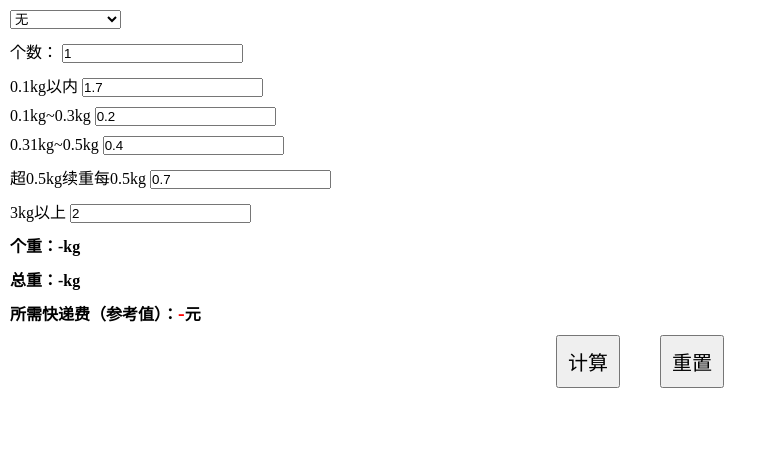
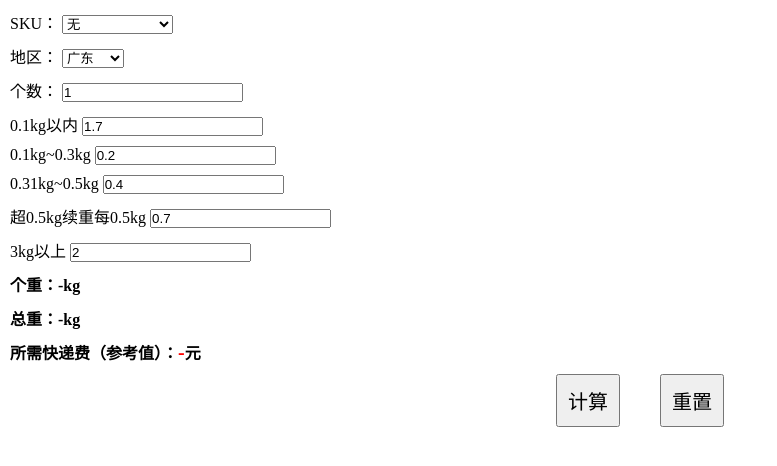
Before and after one commit to xsh627/hello-word, a plain HTML site: page pages/tools/kuaidi.html in a window 1280 px wide. Shown: the whole page, without its empty margins (0-777 px from the left). Drawn offline with nearby package versions, Linux system fonts and the light colour scheme.

Commit message:
[gh-pages]-kuaisi add area

```diff
--- a/pages/tools/kuaidi.html
+++ b/pages/tools/kuaidi.html
@@ -32,9 +32,14 @@
   <div class="wrapper">
     <div class="params-form">
       <div class="form-item">
+        <label for="">SKU：</label>
         <select name="" id="product">
           <option value="-1">无</option>
         </select>
+      </div>
+      <div class="form-item">
+        <label for="">地区：</label>
+        <select name="" id="area"></select>
       </div>
       <div class="form-item">
         <label for="">个数：</label>
@@ -147,8 +152,167 @@
           price: 3
         }
       ]
+      let lastLvlPrice = 0
+      const areaData = [
+        {
+          id: 'guangdong',
+          label: '广东',
+          price: 2
+        },
+        {
+          id: 'fujian',
+          label: '福建',
+          price: 2.5
+        },
+        {
+          id: 'guangxi',
+          label: '广西',
+          price: 2.5
+        },
+        {
+          id: 'jiangxi',
+          label: '江西',
+          price: 2.5
+        },
+        {
+          id: 'hunan',
+          label: '湖南',
+          price: 2.5
+        },
+        {
+          id: 'hubei',
+          label: '湖北',
+          price: 2.5
+        },
+        {
+          id: 'jiangsu',
+          label: '江苏',
+          price: 2.5
+        },
+        {
+          id: 'zhejiang',
+          label: '浙江',
+          price: 2.5
+        },
+        {
+          id: 'shanghai',
+          label: '上海',
+          price: 3
+        },
+        {
+          id: 'anhui',
+          label: '安徽',
+          price: 2.5
+        },
+        {
+          id: 'henan',
+          label: '河南',
+          price: 3.5
+        },
+        {
+          id: 'beijing',
+          label: '北京',
+          price: 4
+        },
+        {
+          id: 'tianjin',
+          label: '天津',
+          price: 3.5
+        },
+        {
+          id: 'hainan',
+          label: '海南',
+          price: 4
+        },
+        {
+          id: 'guizhou',
+          label: '贵州',
+          price: 3.5
+        },
+        {
+          id: 'yunnan',
+          label: '云南',
+          price: 3.5
+        },
+        {
+          id: 'hebei',
+          label: '河北',
+          price: 3.5
+        },
+        {
+          id: 'chongqing',
+          label: '重庆',
+          price: 3.5
+        },
+        {
+          id: 'sichuan',
+          label: '四川',
+          price: 3.5
+        },
+        {
+          id: 'shandong',
+          label: '山东',
+          price: 3.5
+        },
+        {
+          id: 'shanxi',
+          label: '陕西',
+          price: 3.5
+        },
+        {
+          id: 'shanxi',
+          label: '山西',
+          price: 3.5
+        },
+        {
+          id: 'liaoning',
+          label: '辽宁',
+          price: 4
+        },
+        {
+          id: 'jilin',
+          label: '吉林',
+          price: 4
+        },
+        {
+          id: 'heilongjiang',
+          label: '黑龙江',
+          price: 4
+        },
+        {
+          id: 'ningxia',
+          label: '宁夏',
+          price: 6
+        },
+        {
+          id: 'qinghai',
+          label: '青海',
+          price: 6
+        },
+        {
+          id: 'gansu',
+          label: '甘肃',
+          price: 6
+        },
+        {
+          id: 'neimenggu',
+          label: '内蒙古',
+          price: 6
+        },
+        {
+          id: 'xinjiang',
+          label: '新疆',
+          price: 0
+        },
+        {
+          id: 'xizang',
+          label: '西藏',
+          price: 0
+        }
+      ]
       const optionMap = {}
       const $selectOfProduct = $('#product')
+      const $selectOfArea = $('#area')
       const $inputAmount = $('#inputAmount')
       const $inputLvlPrice1 = $('#inputLvlPrice1')
       const $inputLvlPrice2 = $('#inputLvlPrice2')
@@ -179,8 +343,13 @@
             }
           }
         })
+        $selectOfProduct.html(optionsHtml)
         console.log('optionMap===', optionMap)
-        $selectOfProduct.html(optionsHtml)
+        let areaOptionsHtml = ''
+        areaData.forEach(function (areaItem) {
+          areaOptionsHtml += `<option value="${areaItem.price}">${areaItem.label}</option>`
+        })
+        $selectOfArea.html(areaOptionsHtml)
         $inputAmount.val(1)
         $inputLvlPrice1.val(1.7)
         $inputLvlPrice2.val(0.2)
@@ -192,9 +361,11 @@
 
       function initEvent () {
         $selectOfProduct.on('change', weightRelateChangeHandle)
+        $selectOfArea.on('change', areaChangeHandle)
         $inputAmount.on('input', weightRelateChangeHandle)
         $calcBtn.on('click', calculate)
         $resetBtn.on('click', init)
+        $selectOfArea.trigger('change')
       }
 
       function weightRelateChangeHandle () {
@@ -208,6 +379,11 @@
         const totalWeight = (singleWeight * num).toFixed(3)
         $singleWeight.html(singleWeight)
         $totalWeight.html(totalWeight)
+      }
+
+      function areaChangeHandle () {
+        console.log(111, $selectOfArea.val())
+        lastLvlPrice = Number($selectOfArea.val())
       }
 
       function calculate () {
@@ -252,7 +428,7 @@
           if (weight > 3) {
             const overWeight2 = weight - 3
             const overTimes2 = Math.ceil(overWeight2)
-            result += 2 * overTimes2
+            result += lastLvlPrice * overTimes2
           }
         }
         console.log('result===', result)
```
